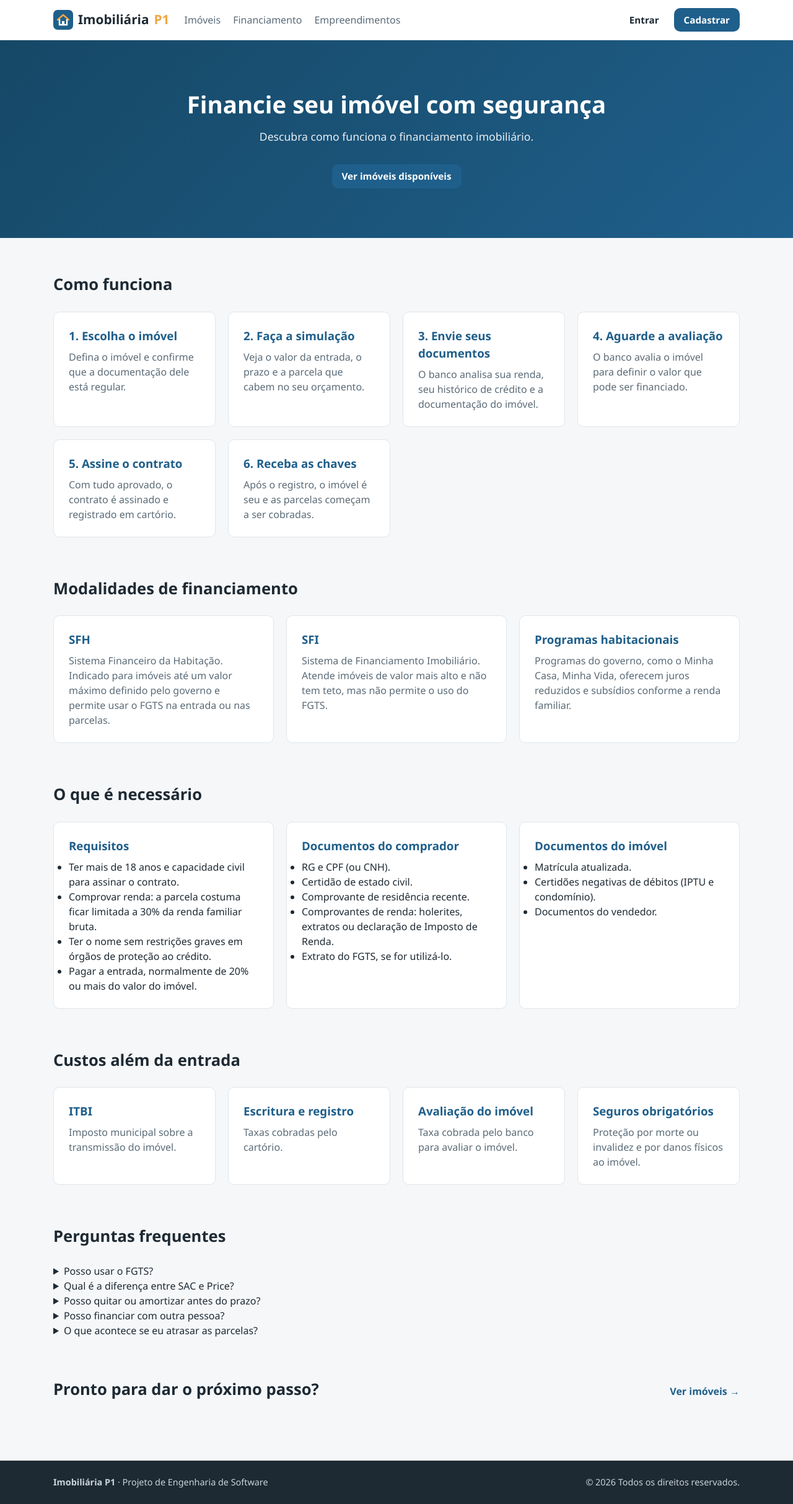
After one commit to devmarcos-santos/Projeto-P1-E.S, a Flask app: page /financiamento in a window 1280 px wide. The commit adds this page. Shown: the whole page at 62% size. Run offline with Flask 3, Linux system fonts and the light colour scheme.

Commit message:
feat: cria página de informações sobre financiamento (UC 10)
- Rota /financiamento renderiza financiamento.html
- financiamento.html herda de base.html: como funciona, modalidades,
  requisitos, custos e perguntas frequentes
- Link do menu usa url_for('financiamento')

Closes #17, closes #18

```diff
--- a/app.py
+++ b/app.py
@@ -50,6 +50,10 @@ def index():
     flash(ERRO_IMOVEIS, "erro")
   return render_template("index.html", destaques=carregar_destaques(IMOVEIS))
 
+@app.route("/financiamento")
+def financiamento():
+  return render_template("financiamento.html")
+
 
 @app.errorhandler(404)
 def pagina_nao_encontrada(erro):
--- a/templates/base.html
+++ b/templates/base.html
@@ -15,7 +15,7 @@
             </a>
             <nav class="menu" aria-label="Navegação principal">
                 <a href="/imoveis">Imóveis</a>
-                <a href="/financiamento">Financiamento</a>
+                <a href="{{ url_for('financiamento') }}">Financiamento</a>
                 <a href="/empreendimentos">Empreendimentos</a>
             </nav>
             <div class="topo__acoes">
--- /dev/null
+++ b/templates/financiamento.html
@@ -0,0 +1,180 @@
+{% extends "base.html" %}
+
+{% block conteudo %}
+
+<section class="hero">
+    <div class="container hero__conteudo">
+        <h1>Financie seu imóvel com segurança</h1>
+        <p>Descubra como funciona o financiamento imobiliário.</p>
+
+        <div class="secao__acoes">
+            <a href="/imoveis" class="botao botao--primario">Ver imóveis disponíveis</a>
+
+        </div>
+    </div>
+</section>
+
+<section class="secao container" id="como-funciona">
+    <h2>Como funciona</h2>
+    <div class="grade-servicos">
+        <article class="card-servico">
+            <h3>1. Escolha o imóvel</h3>
+            <p>Defina o imóvel e confirme que a documentação dele está regular.</p>
+        </article>
+        <article class="card-servico">
+            <h3>2. Faça a simulação</h3>
+            <p>Veja o valor da entrada, o prazo e a parcela que cabem no seu orçamento.</p>
+        </article>
+        <article class="card-servico">
+            <h3>3. Envie seus documentos</h3>
+            <p>O banco analisa sua renda, seu histórico de crédito e a documentação do imóvel.</p>
+        </article>
+        <article class="card-servico">
+            <h3>4. Aguarde a avaliação</h3>
+            <p>O banco avalia o imóvel para definir o valor que pode ser financiado.</p>
+        </article>
+        <article class="card-servico">
+            <h3>5. Assine o contrato</h3>
+            <p>Com tudo aprovado, o contrato é assinado e registrado em cartório.</p>
+        </article>
+        <article class="card-servico">
+            <h3>6. Receba as chaves</h3>
+            <p>Após o registro, o imóvel é seu e as parcelas começam a ser cobradas.</p>
+        </article>
+    </div>
+</section>
+
+<section class="secao container" id="modalidades">
+    <h2>Modalidades de financiamento</h2>
+    <div class="grade-servicos">
+        <article class="card-servico">
+            <h3>SFH</h3>
+            <p>
+                Sistema Financeiro da Habitação. Indicado para imóveis até um valor máximo definido pelo
+                governo e permite usar o FGTS na entrada ou nas parcelas.
+            </p>
+        </article>
+        <article class="card-servico">
+            <h3>SFI</h3>
+            <p>
+                Sistema de Financiamento Imobiliário. Atende imóveis de valor mais alto e não tem teto,
+                mas não permite o uso do FGTS.
+            </p>
+        </article>
+        <article class="card-servico">
+            <h3>Programas habitacionais</h3>
+            <p>
+                Programas do governo, como o Minha Casa, Minha Vida, oferecem juros reduzidos e subsídios
+                conforme a renda familiar.
+            </p>
+        </article>
+    </div>
+</section>
+
+<section class="secao container" id="requisitos">
+    <h2>O que é necessário</h2>
+    <div class="grade-servicos">
+        <article class="card-servico">
+            <h3>Requisitos</h3>
+            <ul class="lista">
+                <li>Ter mais de 18 anos e capacidade civil para assinar o contrato.</li>
+                <li>Comprovar renda: a parcela costuma ficar limitada a 30% da renda familiar bruta.</li>
+                <li>Ter o nome sem restrições graves em órgãos de proteção ao crédito.</li>
+                <li>Pagar a entrada, normalmente de 20% ou mais do valor do imóvel.</li>
+            </ul>
+        </article>
+        <article class="card-servico">
+            <h3>Documentos do comprador</h3>
+            <ul class="lista">
+                <li>RG e CPF (ou CNH).</li>
+                <li>Certidão de estado civil.</li>
+                <li>Comprovante de residência recente.</li>
+                <li>Comprovantes de renda: holerites, extratos ou declaração de Imposto de Renda.</li>
+                <li>Extrato do FGTS, se for utilizá-lo.</li>
+            </ul>
+        </article>
+        <article class="card-servico">
+            <h3>Documentos do imóvel</h3>
+            <ul class="lista">
+                <li>Matrícula atualizada.</li>
+                <li>Certidões negativas de débitos (IPTU e condomínio).</li>
+                <li>Documentos do vendedor.</li>
+            </ul>
+        </article>
+    </div>
+</section>
+
+<section class="secao container" id="custos">
+    <h2>Custos além da entrada</h2>
+    <div class="grade-servicos">
+        <article class="card-servico">
+            <h3>ITBI</h3>
+            <p>Imposto municipal sobre a transmissão do imóvel.</p>
+        </article>
+        <article class="card-servico">
+            <h3>Escritura e registro</h3>
+            <p>Taxas cobradas pelo cartório.</p>
+        </article>
+        <article class="card-servico">
+            <h3>Avaliação do imóvel</h3>
+            <p>Taxa cobrada pelo banco para avaliar o imóvel.</p>
+        </article>
+        <article class="card-servico">
+            <h3>Seguros obrigatórios</h3>
+            <p>Proteção por morte ou invalidez e por danos físicos ao imóvel.</p>
+        </article>
+    </div>
+</section>
+
+<section class="secao container" id="duvidas">
+    <h2>Perguntas frequentes</h2>
+
+    <details class="faq">
+        <summary>Posso usar o FGTS?</summary>
+        <p>
+            Sim, em imóveis enquadrados no SFH, para a entrada, para amortizar o saldo ou para abater
+            parcelas. É preciso ter pelo menos três anos de trabalho sob o regime do FGTS e não ter outro
+            imóvel financiado na mesma cidade.
+        </p>
+    </details>
+
+    <details class="faq">
+        <summary>Qual é a diferença entre SAC e Price?</summary>
+        <p>
+            No SAC, as parcelas começam mais altas e diminuem com o tempo, o que reduz o total de juros.
+            Na Price, as parcelas são fixas, mas o total pago ao final costuma ser maior.
+        </p>
+    </details>
+
+    <details class="faq">
+        <summary>Posso quitar ou amortizar antes do prazo?</summary>
+        <p>
+            Sim. Você pode antecipar parcelas ou fazer amortizações extras para reduzir o prazo ou o valor
+            da parcela, diminuindo o total de juros pago.
+        </p>
+    </details>
+
+    <details class="faq">
+        <summary>Posso financiar com outra pessoa?</summary>
+        <p>
+            Sim. É possível somar a renda de cônjuge, familiares ou outros compradores, desde que todos
+            entreguem a documentação e passem pela análise de crédito.
+        </p>
+    </details>
+
+    <details class="faq">
+        <summary>O que acontece se eu atrasar as parcelas?</summary>
+        <p>
+            O atraso gera multa e juros. Se a inadimplência continuar, o banco pode retomar o imóvel,
+            por ele ser a garantia do contrato (alienação fiduciária).
+        </p>
+    </details>
+</section>
+
+<section class="secao container">
+    <div class="secao__cabecalho">
+        <h2>Pronto para dar o próximo passo?</h2>
+        <a href="/imoveis" class="link-seta">Ver imóveis →</a>
+    </div>
+</section>
+{% endblock %}
```
